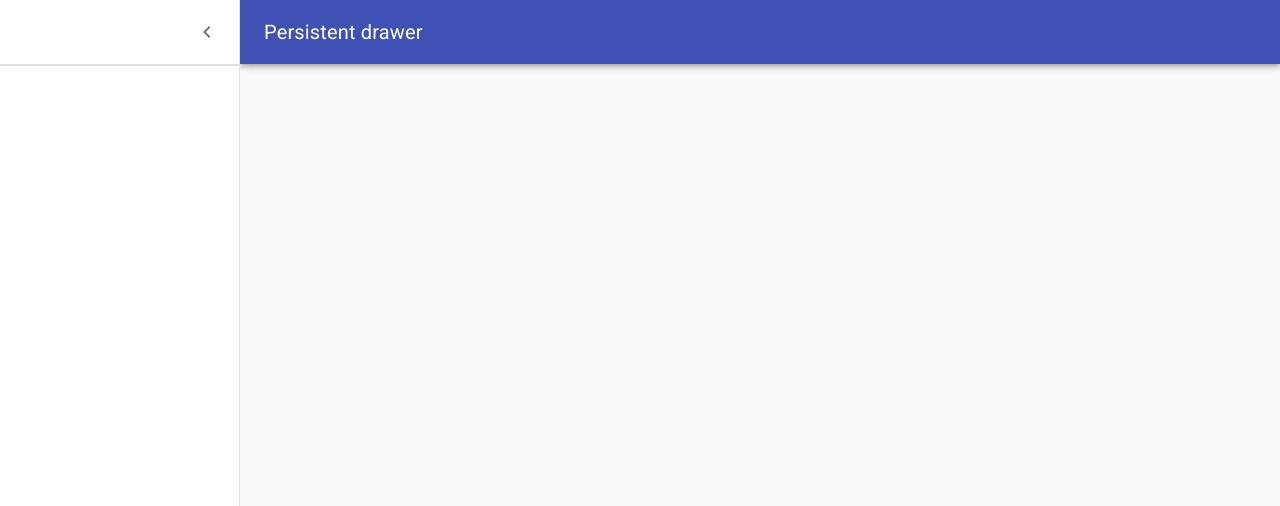
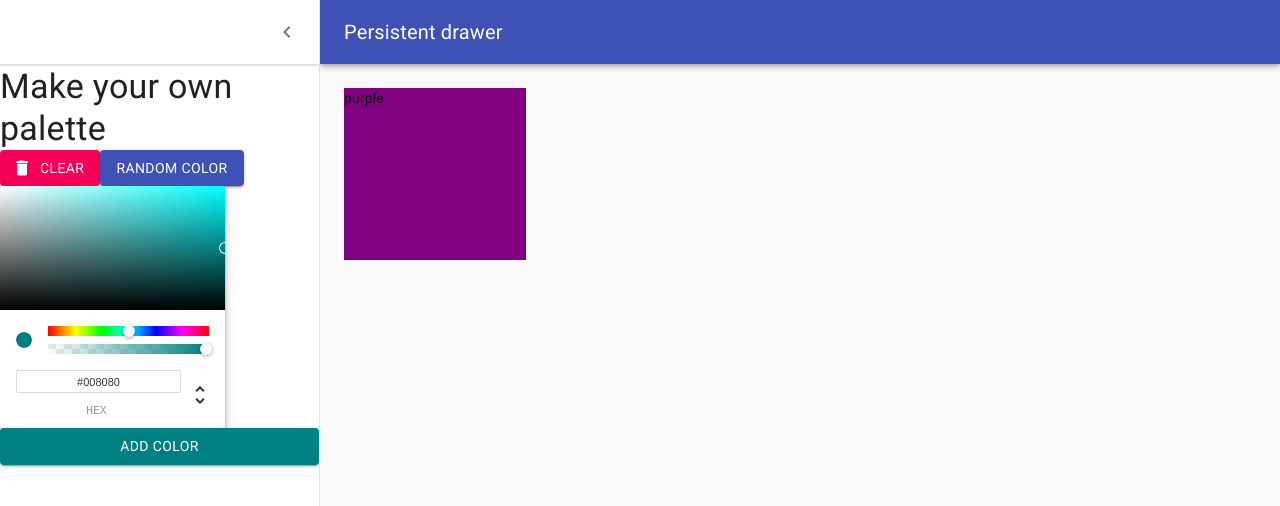
Before and after one commit to hg1121/Color-Project, a React (Create React App) app in the folder colors-app/: page /palette/new in a window 1280 px wide. Both pictures are taken after a click on the button "open drawer". Shown: the top 506 px of the page. Built offline with nearby package versions, Linux system fonts and the light colour scheme.

Commit message:
Create Draggable Color Box

```diff
--- a/colors-app/package.json
+++ b/colors-app/package.json
@@ -12,6 +12,7 @@
     "chroma-js": "^2.1.2",
     "rc-slider": "^9.7.2",
     "react": "^17.0.2",
+    "react-color": "^2.19.3",
     "react-copy-to-clipboard": "^5.0.3",
     "react-dom": "^17.0.2",
     "react-router-dom": "^5.2.0",
--- /dev/null
+++ b/colors-app/src/DraggableColorBox.js
@@ -0,0 +1,29 @@
+import React from 'react';
+import { withStyles } from '@material-ui/styles';
+
+const styles = {
+    root: {
+        width: '20%',
+        height:'25%',
+        margin: '0 auto',
+        position: 'relative',
+        cursor: 'pointer',
+        marginBottom: '-3.5px',
+    },
+
+}
+
+//childFunc need to take the props as input when taking props frpm parent function
+function DraggableColorBox({color, classes}) {
+
+        return (
+            <div
+                className={classes.root}
+                style={{backgroundColor: color, display: 'inline-block'}}>
+                {color}
+            </div>
+        )
+
+}
+
+export default withStyles(styles)(DraggableColorBox);
--- a/colors-app/src/NewPaletteForm.js
+++ b/colors-app/src/NewPaletteForm.js
@@ -10,9 +10,12 @@ import Divider from '@material-ui/core/Divider';
 import IconButton from '@material-ui/core/IconButton';
 import MenuIcon from '@material-ui/icons/Menu';
 import ChevronLeftIcon from '@material-ui/icons/ChevronLeft';
+import { ChromePicker } from 'react-color';
+import { Button } from '@material-ui/core';
+import DeleteIcon from '@material-ui/icons/Delete';
+import DraggableColorBox from './DraggableColorBox';
 
-
-const drawerWidth = 240;
+const drawerWidth = 320;
 //theme is a default style library
 const useStyles = makeStyles((theme) => ({
   root: {
@@ -55,6 +58,7 @@ const useStyles = makeStyles((theme) => ({
   },
   content: {
     flexGrow: 1,
+    height: 'calc(100vh - 64px)',
     padding: theme.spacing(3),
     transition: theme.transitions.create('margin', {
       easing: theme.transitions.easing.sharp,
@@ -76,6 +80,8 @@ export default function NewPaletteForm() {
     const classes = useStyles();
     const theme = useTheme();
     const [open, setOpen] = React.useState(false);
+    const [currentColor,setCurrentColor] = React.useState('teal');
+    const [colors, setColors] = React.useState(['purple']);
 
     const handleDrawerOpen = () => {
         setOpen(true);
@@ -84,6 +90,14 @@ export default function NewPaletteForm() {
     const handleDrawerClose = () => {
         setOpen(false);
     };
+
+    const updateCurrentColor = (newColor) => {
+        setCurrentColor(newColor.hex);
+    }
+
+    const addNewColor = () => {
+        setColors([...colors, currentColor]);
+    }
 
     return (
         <div className={classes.root}>
@@ -119,14 +133,27 @@ export default function NewPaletteForm() {
             }}
         >
             <div className={classes.drawerHeader}>
-            <IconButton onClick={handleDrawerClose}>
-                 <ChevronLeftIcon />
-            </IconButton>
+                <IconButton onClick={handleDrawerClose}>
+                    <ChevronLeftIcon />
+                </IconButton>
             </div>
             <Divider />
-
             <Divider />
-
+            <Typography variant='h4'>Make your own palette</Typography>
+            <div>
+                <Button variant='contained' color='secondary' startIcon={<DeleteIcon />}>Clear </Button>
+                <Button variant='contained' color='primary'>Random Color </Button>
+            </div>
+            <ChromePicker
+                color={currentColor}
+                onChangeComplete={updateCurrentColor}
+            />
+            <Button
+                variant='contained'
+                color='primary'
+                style={{ backgroundColor: currentColor }}
+                onClick={addNewColor}
+            >Add Color</Button>
         </Drawer>
         <main
             className={clsx(classes.content, {
@@ -134,6 +161,9 @@ export default function NewPaletteForm() {
             })}
         >
             <div className={classes.drawerHeader} />
+            {colors.map( color =>
+                <DraggableColorBox color={color} classes={classes}/>
+            )}
         </main>
         </div>
     );
```
Also changed, not shown: colors-app/libraryToInstall.txt, 1 other file (tests, documents, lock files or other folders).
